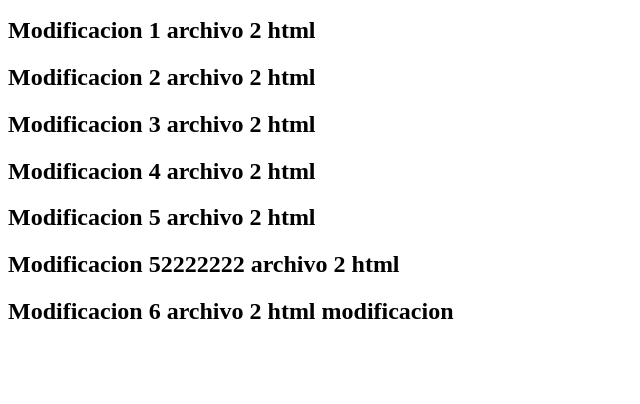
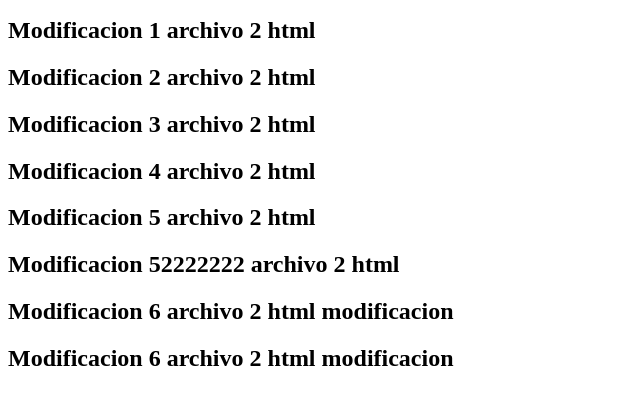
Before and after one commit to staudytorres/Repaso, a plain HTML site: page index-2.html in a window 1280 px wide. Shown: the part 50-454 px from the top of the page, without its empty margins (0-640 px from the left). Drawn offline with Linux system fonts and the light colour scheme.

Commit message:
#21 cambio local

```diff
--- a/index-2.html
+++ b/index-2.html
@@ -17,6 +17,7 @@
     <h2>Modificacion 5 archivo 2 html</h2>
     <h2>Modificacion 52222222 archivo 2 html</h2>
     <h2>Modificacion 6 archivo 2 html modificacion</h2>
+    <h2>Modificacion 6 archivo 2 html modificacion</h2>
 </body>
 
 </html>
```
